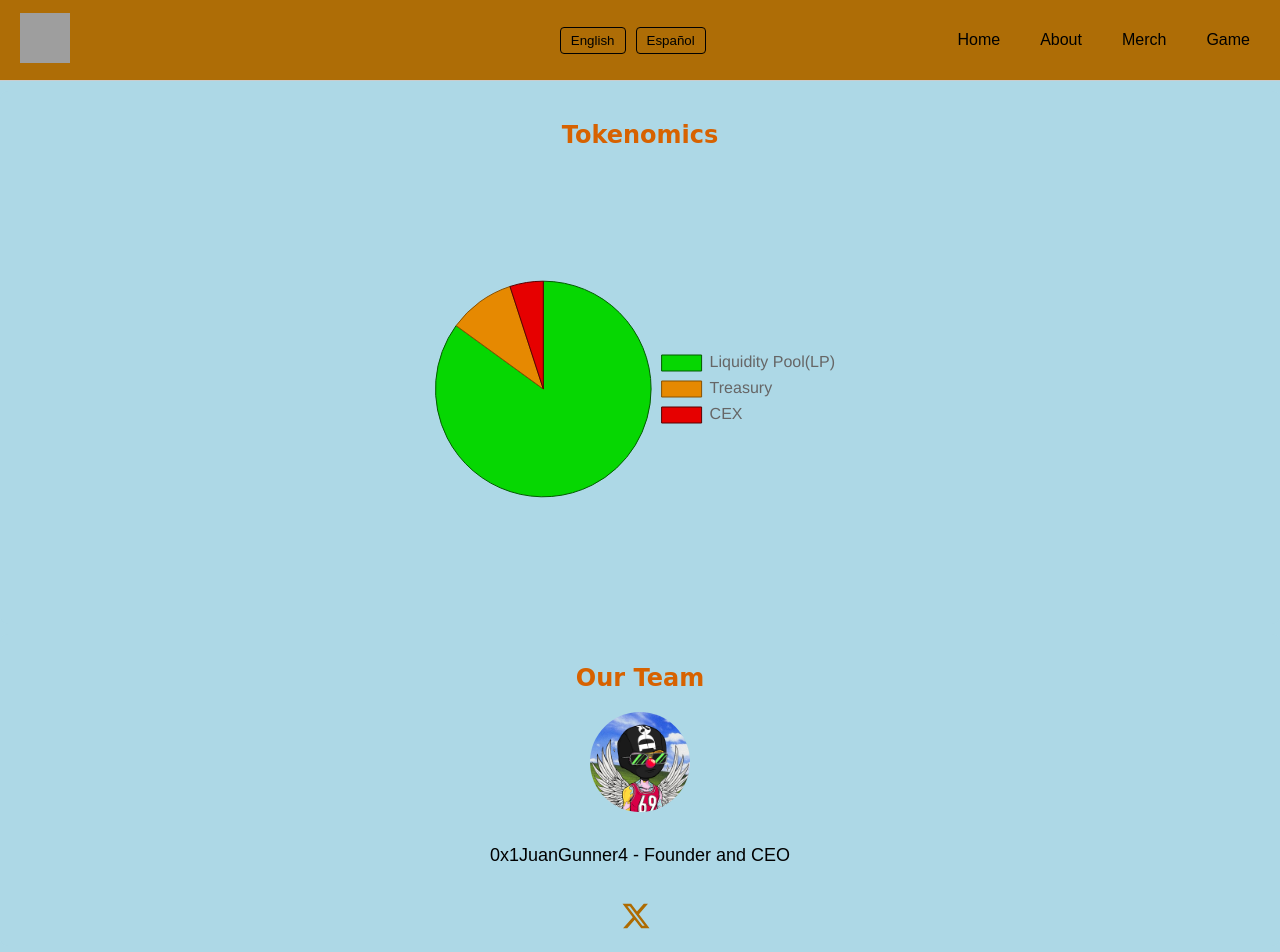
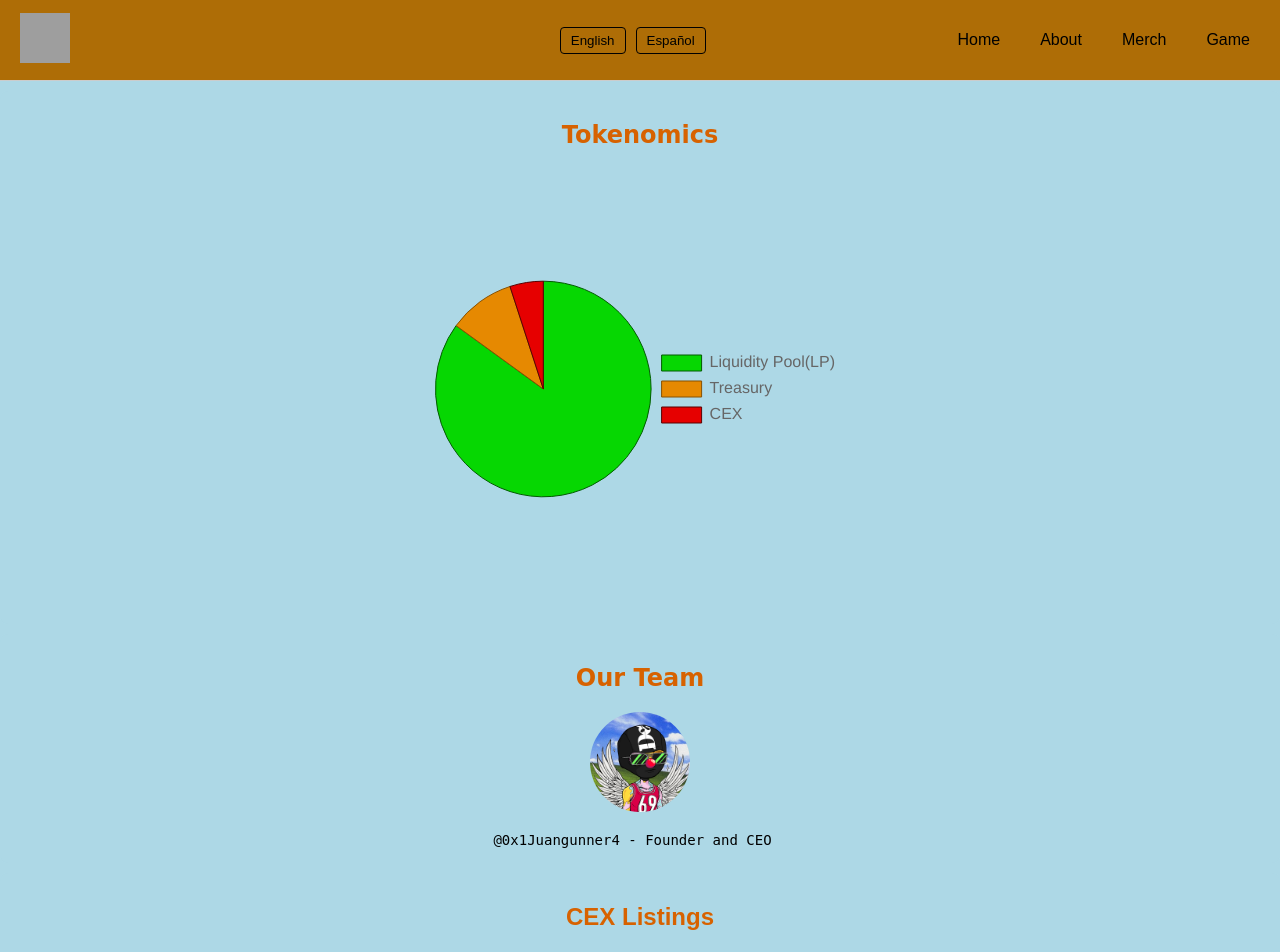
Before and after one commit to Juangunner4/peri-coin, a React (Create React App) app: page /about in a window 1280 px wide. Shown: the top 952 px of the page. Built offline with nearby package versions, Linux system fonts and the light colour scheme; grey boxes are pictures that could not be loaded.

Commit message:
Social on About for team members

```diff
--- a/src/locales/en/translation.json
+++ b/src/locales/en/translation.json
@@ -10,7 +10,7 @@
     "contract": "View Contract",
     "tokenomics": "Tokenomics",
     "team": "Our Team",
-    "member1": "0x1JuanGunner4 - Founder and CEO",
+    "member1": "@0x1Juangunner4 - Founder and CEO",
     "cex": "CEX Listings",
     "upcoming": "Coming Soon...",
     "memes": "Meme Gallery",
--- a/src/locales/es/translation.json
+++ b/src/locales/es/translation.json
@@ -10,7 +10,7 @@
     "contract": "Ver Contracto",
     "tokenomics": "Tokenómica",
     "team": "Nuestro Equipo",
-    "member1": "0x1JuanGunner4 - Fundador y CEO",
+    "member1": "@0x1Juangunner4 - Fundador y CEO",
     "cex": "Listados en CEX",
     "upcoming": "Próximamente...",
     "memes": "Galería de Memes",
--- a/src/pages/About.js
+++ b/src/pages/About.js
@@ -16,8 +16,6 @@ import meme13 from '../images/meme13.jpg';
 import '../styles/Team.css';
 import '../styles/CEXListings.css';
 import '../styles/MemeGallery.css';
-import { FontAwesomeIcon } from '@fortawesome/react-fontawesome';
-import { faXTwitter } from '@fortawesome/free-brands-svg-icons';
 import Tokenomics from '../components/Tokenomics';
 import { useTranslation } from 'react-i18next';
 
@@ -29,7 +27,7 @@ function About() {
         <div className="about-container">
             {/* Tokenomics Section */}
 
-            <Tokenomics/>
+            <Tokenomics />
 
             {/* Team Section */}
             <section className="team">
@@ -37,12 +35,9 @@ function About() {
                 <div className="team-member">
                     <img src={teamMember} alt="CEO" />
                     <div className="team-info">
-                        <p>{t("member1")}</p>
-                        <div className="social-icons">
-                            <a href="https://https://x.com/0x1JuanGunner4" target="_blank" rel="noopener noreferrer">
-                                <FontAwesomeIcon icon={faXTwitter} className="social-icon" />
-                            </a>
-                        </div>
+                        <a href="https://x.com/0x1Juangunner4" target="_blank" rel="noopener noreferrer" className="member-link">
+                            {t("member1")}
+                        </a>
                     </div>
                 </div>
             </section>
--- a/src/styles/Team.css
+++ b/src/styles/Team.css
@@ -51,3 +51,18 @@
     transform: scale(1.2);
     color: #d76200;
 }
+
+.member-link {
+    font-family: 'Monospace', sans-serif;
+    color: black;
+    margin-right: 15px;
+    text-decoration: none;
+    font-size: 14px;
+    padding: 5px 10px;
+    border-radius: 5px;
+}
+
+.member-link:hover {
+    color: #4CAF50;
+    transform: scale(1.2);
+}
```
